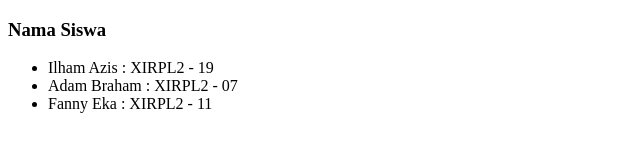
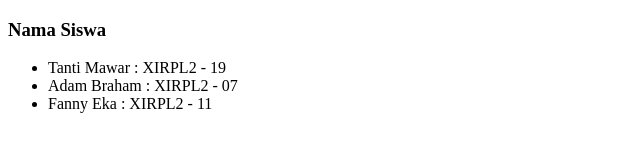
Before and after one commit to tantimawar/Tanti-XIRPLC, a plain HTML site: page index.html in a window 1280 px wide. Shown: the full height of the page, 0-640 px from the left. Drawn offline with Linux system fonts and the light colour scheme.

Commit message:
Update index.html

```diff
--- a/index.html
+++ b/index.html
@@ -20,7 +20,7 @@
 
     <ul>
 
-        <li>Ilham Azis : XIRPL2 - 19</li>
+        <li>Tanti Mawar : XIRPL2 - 19</li>
 
         <li>Adam Braham : XIRPL2 - 07</li>
 
```
